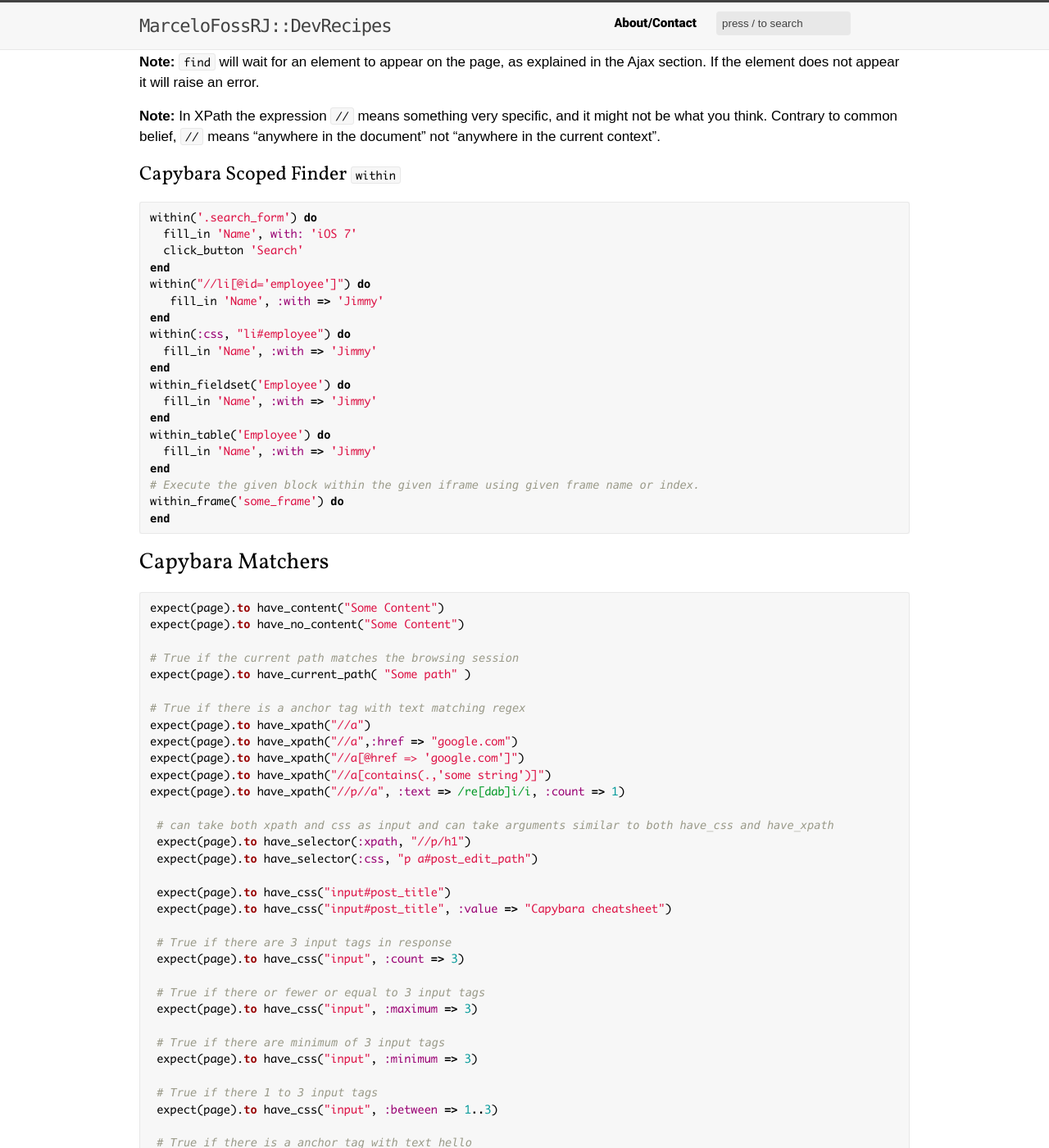
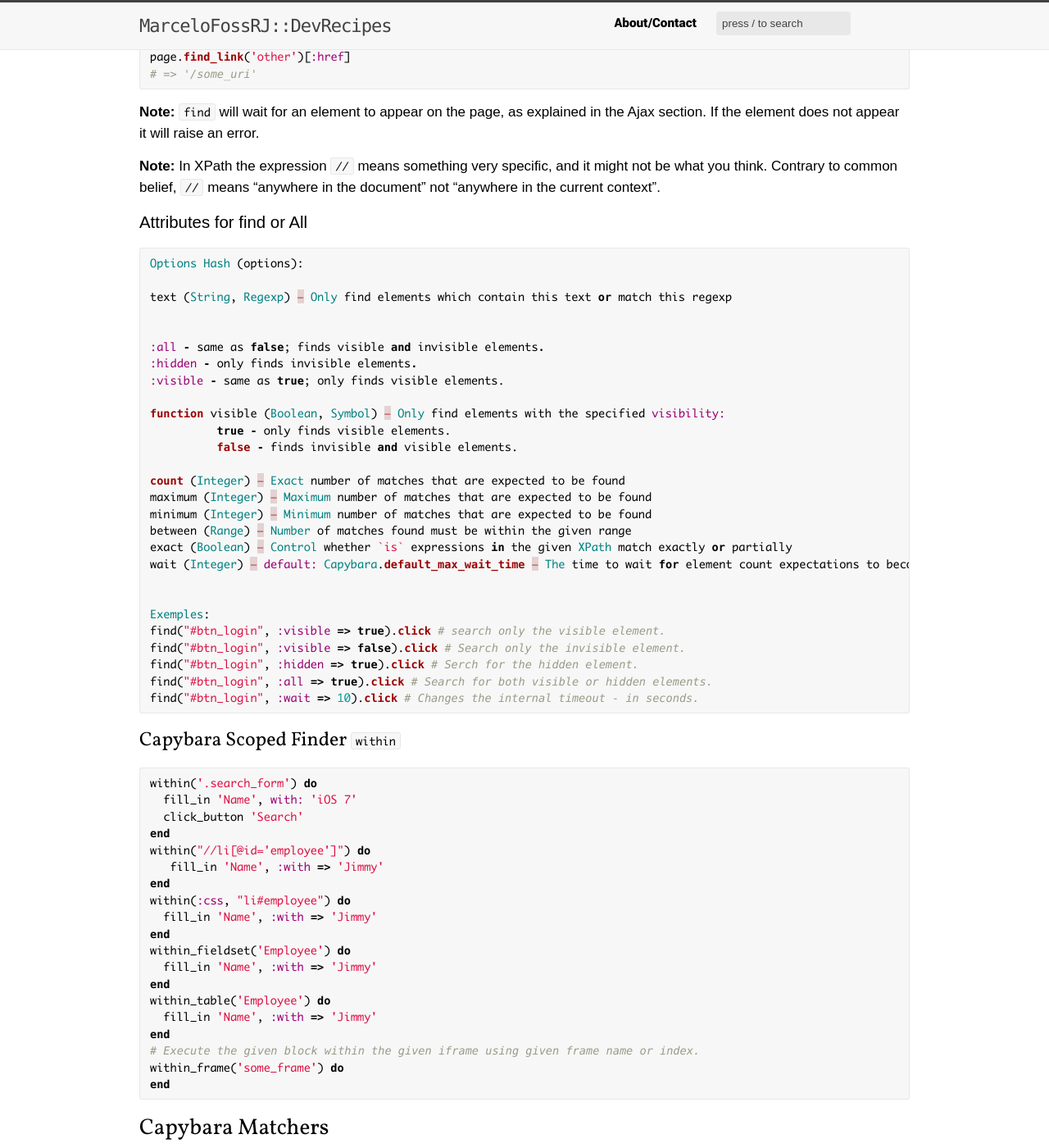
Before and after one commit to MarceloFossRJ/MarceloFossRJ.github.io, a Jekyll site: the page built from _posts/2018-08-16-capybara-cs.md, in a window 1280 px wide and 1400 px high, scrolled down 2054 px. Shown: the whole window at 82% size. Built offline with Jekyll 4.4.1, drawn with Linux system fonts in a browser that asks for light colours; some web fonts are replaced; some of the changed text lies outside the part shown.

Commit message:
capybara update

````diff
--- a/_posts/2018-08-16-capybara-cs.md
+++ b/_posts/2018-08-16-capybara-cs.md
@@ -23,7 +23,8 @@ visit(post_comments_path(post))
 click_link('id-of-link')
 click_link('Link Text')
 click_button('Save')
-click('Link Text') # Click either a link or a button
+# Click either a link or a button
+click('Link Text')
 click('Button Value')
 ```
 
@@ -49,6 +50,8 @@ check('A Checkbox')
 uncheck('A Checkbox')
 attach_file('Image', '/path/to/image.jpg')
 select('Option', :from => 'Select Box')
+# Find disabled fields with
+find_field 'This is disabled', disabled: true
 ```
 
 * Scripting
@@ -114,6 +117,37 @@ page.find_link('other')[:href]
 
 **Note:** In XPath the expression `//` means something very specific, and it might not be what you think. Contrary to common belief, `//` means "anywhere in the document" not "anywhere in the current context".
 
+#### Attributes for find or All
+
+```ruby
+Options Hash (options):
+
+text (String, Regexp) — Only find elements which contain this text or match this regexp
+
+
+:all - same as false; finds visible and invisible elements.
+:hidden - only finds invisible elements.
+:visible - same as true; only finds visible elements.
+
+function visible (Boolean, Symbol) — Only find elements with the specified visibility:
+          true - only finds visible elements.
+          false - finds invisible and visible elements.
+
+count (Integer) — Exact number of matches that are expected to be found
+maximum (Integer) — Maximum number of matches that are expected to be found
+minimum (Integer) — Minimum number of matches that are expected to be found
+between (Range) — Number of matches found must be within the given range
+exact (Boolean) — Control whether `is` expressions in the given XPath match exactly or partially
+wait (Integer) — default: Capybara.default_max_wait_time — The time to wait for element count expectations to become true
+
+
+Exemples:
+find("#btn_login", :visible => true).click # search only the visible element.
+find("#btn_login", :visible => false).click # Search only the invisible element.
+find("#btn_login", :hidden => true).click # Serch for the hidden element.
+find("#btn_login", :all => true).click # Search for both visible or hidden elements.
+find("#btn_login", :wait => 10).click # Changes the internal timeout - in seconds.
+```
 
 ### Capybara Scoped Finder `within`
 
````
